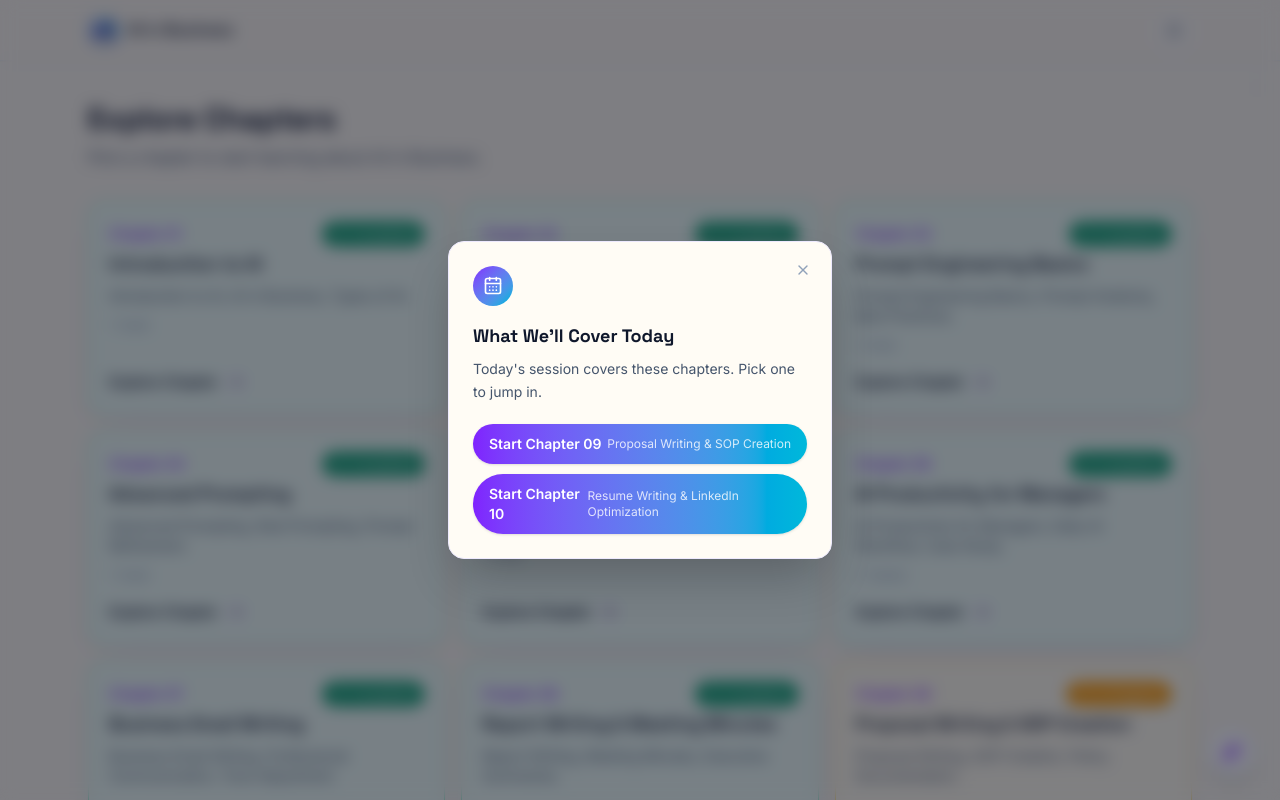
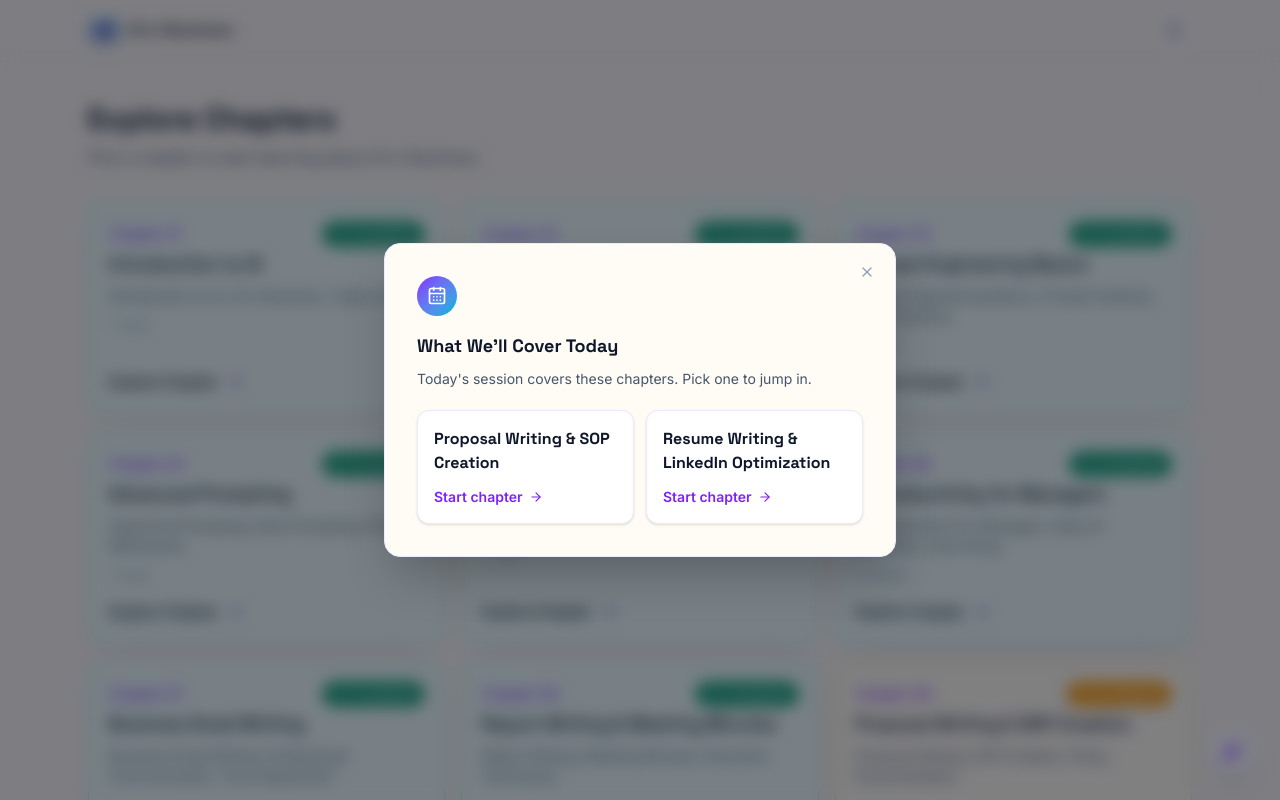
Before and after one commit to Aman-0402/AI-World, a React (Vite) app: page /explore in a window 1280 px wide. Shown: the top 800 px of the page. Built offline with nearby package versions, Linux system fonts and the light colour scheme.

Commit message:
Redesign TodayPlanPopup: horizontal chapter cards showing chapter names instead of numbers

```diff
--- a/src/components/TodayPlanPopup.jsx
+++ b/src/components/TodayPlanPopup.jsx
@@ -1,6 +1,6 @@
 import { useState } from 'react'
 import { Link } from 'react-router-dom'
-import { CalendarDays, X } from 'lucide-react'
+import { ArrowRight, CalendarDays, X } from 'lucide-react'
 import { todayPlan } from '../data/todayPlan.js'
 import { getChapterById } from '../data/chapters.js'
 
@@ -17,7 +17,7 @@ export default function TodayPlanPopup() {
 
   return (
     <div className="fixed inset-0 z-[100] flex items-center justify-center bg-slate-950/50 px-4 backdrop-blur-sm">
-      <div className="relative w-full max-w-sm rounded-2xl border border-violet-100 bg-[#FFFCF5] p-6 shadow-2xl">
+      <div className="relative w-full max-w-lg rounded-2xl border border-violet-100 bg-[#FFFCF5] p-6 shadow-2xl sm:p-8">
         <button
           type="button"
           onClick={() => setDismissed(true)}
@@ -33,16 +33,19 @@ export default function TodayPlanPopup() {
         <p className="mt-2 text-sm leading-relaxed text-slate-600">
           Today's session covers {chapters.length === 1 ? 'this chapter' : 'these chapters'}. Pick one to jump in.
         </p>
-        <div className="mt-5 flex flex-col gap-2.5">
+        <div className={`mt-5 grid gap-3 ${chapters.length > 1 ? 'sm:grid-cols-2' : ''}`}>
           {chapters.map((chapter) => (
             <Link
               key={chapter.id}
               to={`/chapter/${chapter.id}`}
               onClick={() => setDismissed(true)}
-              className="flex items-center justify-between rounded-full bg-gradient-to-r from-violet-600 to-cyan-500 px-4 py-2.5 text-sm font-semibold text-white shadow-sm transition hover:shadow-md"
+              className="group flex flex-col justify-between rounded-xl border border-violet-100 bg-white p-4 shadow-sm transition hover:-translate-y-0.5 hover:border-violet-300 hover:shadow-md"
             >
-              <span>Start Chapter {String(chapter.id).padStart(2, '0')}</span>
-              <span className="text-xs font-normal text-white/80">{chapter.title}</span>
+              <span className="font-display text-base font-bold text-slate-900">{chapter.title}</span>
+              <span className="mt-3 flex items-center gap-1.5 text-sm font-semibold text-violet-600">
+                Start chapter
+                <ArrowRight className="h-3.5 w-3.5 transition group-hover:translate-x-0.5" aria-hidden="true" />
+              </span>
             </Link>
           ))}
         </div>
```
